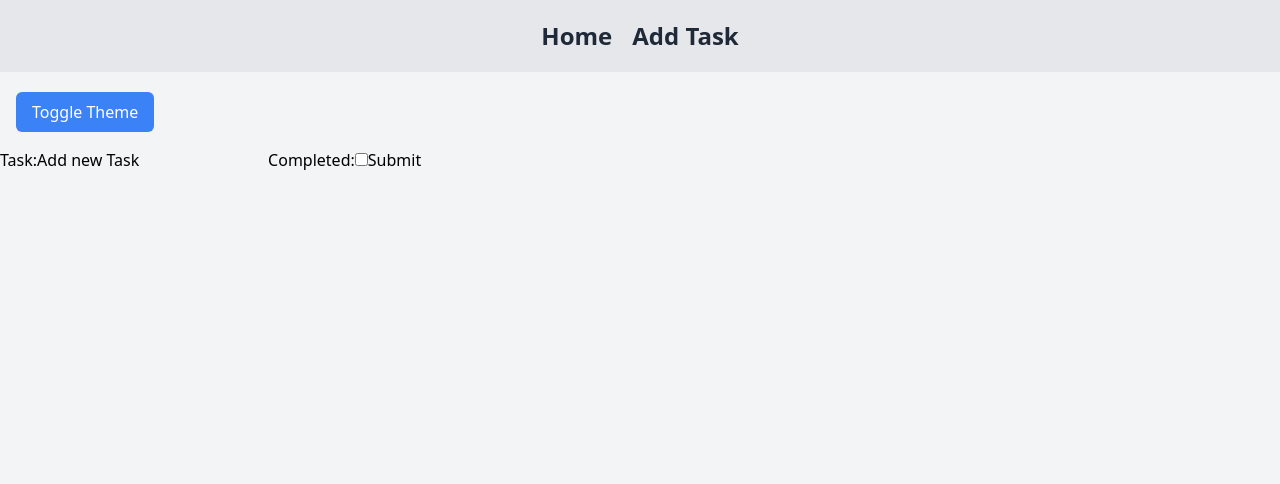
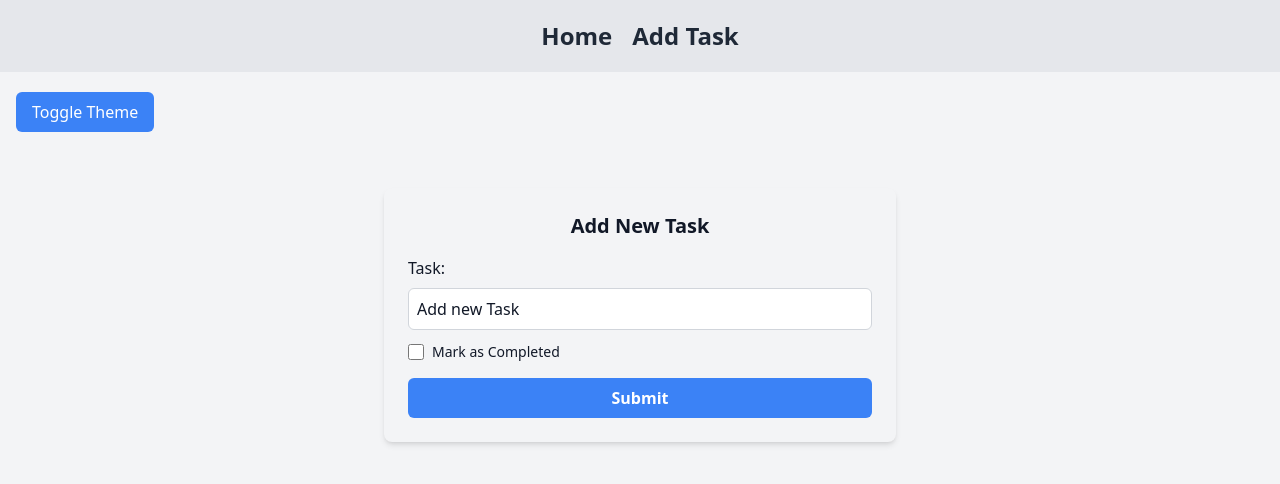
Before and after one commit to akshat17-07/TaskList, a React (Vite) app in the folder task-list/: page /add in a window 1280 px wide. Shown: the top 484 px of the page. Built offline with nearby package versions, Linux system fonts and the light colour scheme.

Commit message:
Add Task completed

```diff
--- a/task-list/src/pages/AddTask.jsx
+++ b/task-list/src/pages/AddTask.jsx
@@ -1,11 +1,15 @@
-import { memo, useState } from "react";
+import { memo, useState, useContext } from "react";
 import useAddData from "../hooks/useAddData";
+import { ThemeContext } from "../App";
+import { clsx } from "clsx";
 
 function AddTask() {
     const [task, setTask] = useState("Add new Task");
     const [completed, setCompleted] = useState(false);
     const { addData, loading, error, success } = useAddData("http://localhost:3000/task");
-    const [count, setCount] = useState(10)
+    const [count, setCount] = useState(10);
+
+    const { theme } = useContext(ThemeContext);
 
     function submitNewData(event) {
         event.preventDefault();
@@ -13,41 +17,74 @@ function AddTask() {
             name: task,
             completed: completed ? "true" : "false"
         };
-        setCount(prevCount => prevCount+1)
+        setCount(prevCount => prevCount + 1);
         addData(body);
-        setTask(`Task: ${count}`)
-        setCompleted(() => {
-            return count % 1 === 0? true: false
-        })
+        setTask(`Task: ${count}`);
+        setCompleted(() => count % 1 === 0);
+    }
 
+    const formContainerClass = clsx(
+        "max-w-lg mx-auto mt-10 p-6 rounded-lg shadow-md",
+        {
+            "bg-gray-100 text-gray-900": theme === "light",
+            "bg-gray-800 text-white": theme !== "light"
         }
+    );
+
+    const inputClass = clsx(
+        "w-full p-2 mt-2 border rounded-md focus:outline-none",
+        {
+            "border-gray-300 bg-white text-gray-900 focus:border-blue-500": theme === "light",
+            "border-gray-600 bg-gray-700 text-white focus:border-blue-400": theme !== "light"
+        }
+    );
+
+    const buttonClass = clsx(
+        "w-full px-4 py-2 mt-4 font-semibold text-white rounded-md transition-all duration-200",
+        {
+            "bg-blue-500 hover:bg-blue-600": theme === "light",
+            "bg-blue-700 hover:bg-blue-800": theme !== "light"
+        }
+    );
+
     return (
-        <>
-            <form>
-                <label htmlFor="task">Task:</label>
+        <div className={formContainerClass}>
+            <h2 className="text-xl font-semibold text-center">Add New Task</h2>
+            <form onSubmit={submitNewData} className="mt-4">
+
+                {/* Task Input */}
+                <label htmlFor="task" className="block font-medium">
+                    Task:
+                </label>
                 <input
                     id="task"
                     type="text"
                     value={task}
                     onChange={(event) => setTask(event.target.value)}
+                    className={inputClass}
                 />
 
-                <label htmlFor="completed">Completed:</label>
+                <div className="flex items-center mt-3">
                     <input
-                    id = 'completed'
+                        id="completed"
                         type="checkbox"
                         checked={completed}
                         onChange={(event) => setCompleted(event.target.checked)}
+                        className="w-4 h-4 text-blue-500 focus:ring focus:ring-blue-300"
                     />
+                    <label htmlFor="completed" className="ml-2 text-sm font-medium">
+                        Mark as Completed
+                    </label>
+                </div>
 
-                <button onClick={submitNewData} disabled={loading}>
+                <button type="submit" disabled={loading} className={buttonClass}>
                     {loading ? "Submitting..." : "Submit"}
                 </button>
             </form>
 
-            {error && <p>{error}</p>}
-            {success != '' && <p>{success}</p>}
-        </>
+            {error && <p className="mt-2 text-red-500">{error}</p>}
+            {success && <p className="mt-2 text-green-500">{success}</p>}
+        </div>
     );
 }
 
```
Also changed, not shown: task-list/src/server/useTasks.json. Lines whose indentation alone changed are shown as unchanged.
